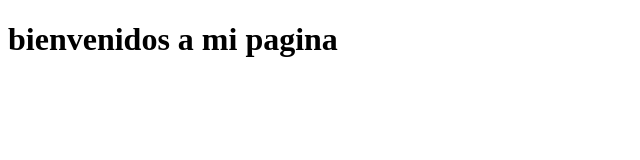
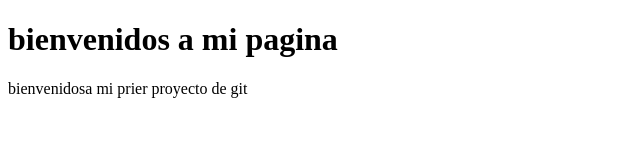
Before and after one commit to xh89kz9wgs-sys/mi_primera_web, a plain HTML site: page index.html in a window 1280 px wide. Shown: the whole page, without its empty margins (0-640 px from the left). Drawn offline with Linux system fonts and the light colour scheme.

```diff
--- a/index.html
+++ b/index.html
@@ -8,7 +8,7 @@
 </head>
 <body>
     <h1>bienvenidos a mi pagina</h1>
-    <p>
+    <p>bienvenidosa mi prier proyecto de git
     </p>
 
 </body>
```
